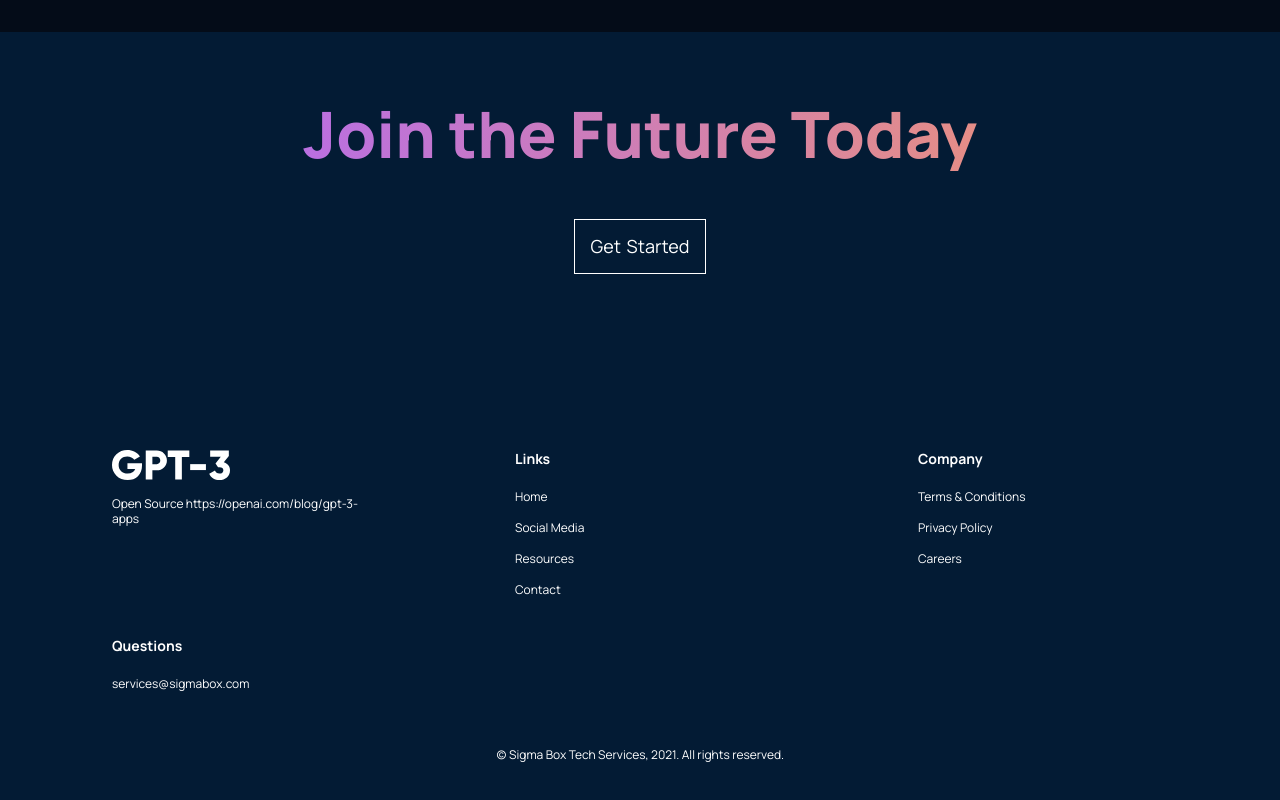
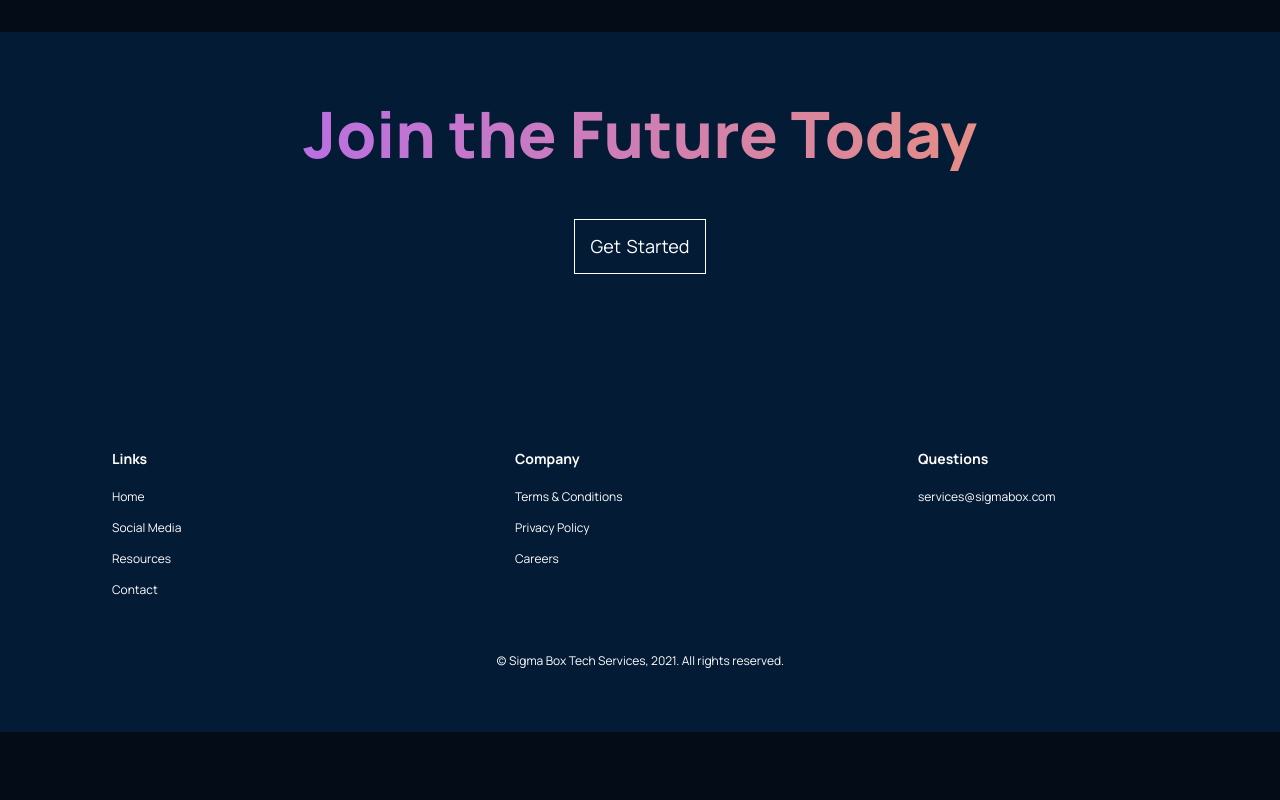
Before and after one commit to nottolivc/modern-ui, a React (Create React App) app: page / in a window 1280 px wide. Shown: the part 4010-4810 px from the top of the page. After the commit the page ends 4742 px from the top, so only its background shows below. Built offline with nearby package versions, Linux system fonts and the light colour scheme.

Commit message:
add staging for text modification and ab testing services

```diff
--- a/src/containers/footer/Footer.jsx
+++ b/src/containers/footer/Footer.jsx
@@ -13,10 +13,10 @@ const Footer = () => (
     </div>
 
     <div className="gpt3__footer-links">
-      <div className="gpt3__footer-links_logo">
+      {/* <div className="gpt3__footer-links_logo">
         <img src={gpt3Logo} alt="gpt3_logo" />
         <p>Open Source   https://openai.com/blog/gpt-3-apps<br /></p>
-      </div>
+      </div> */}
       <div className="gpt3__footer-links_div">
         <h4>Links</h4>
         <p>Home</p>
```
